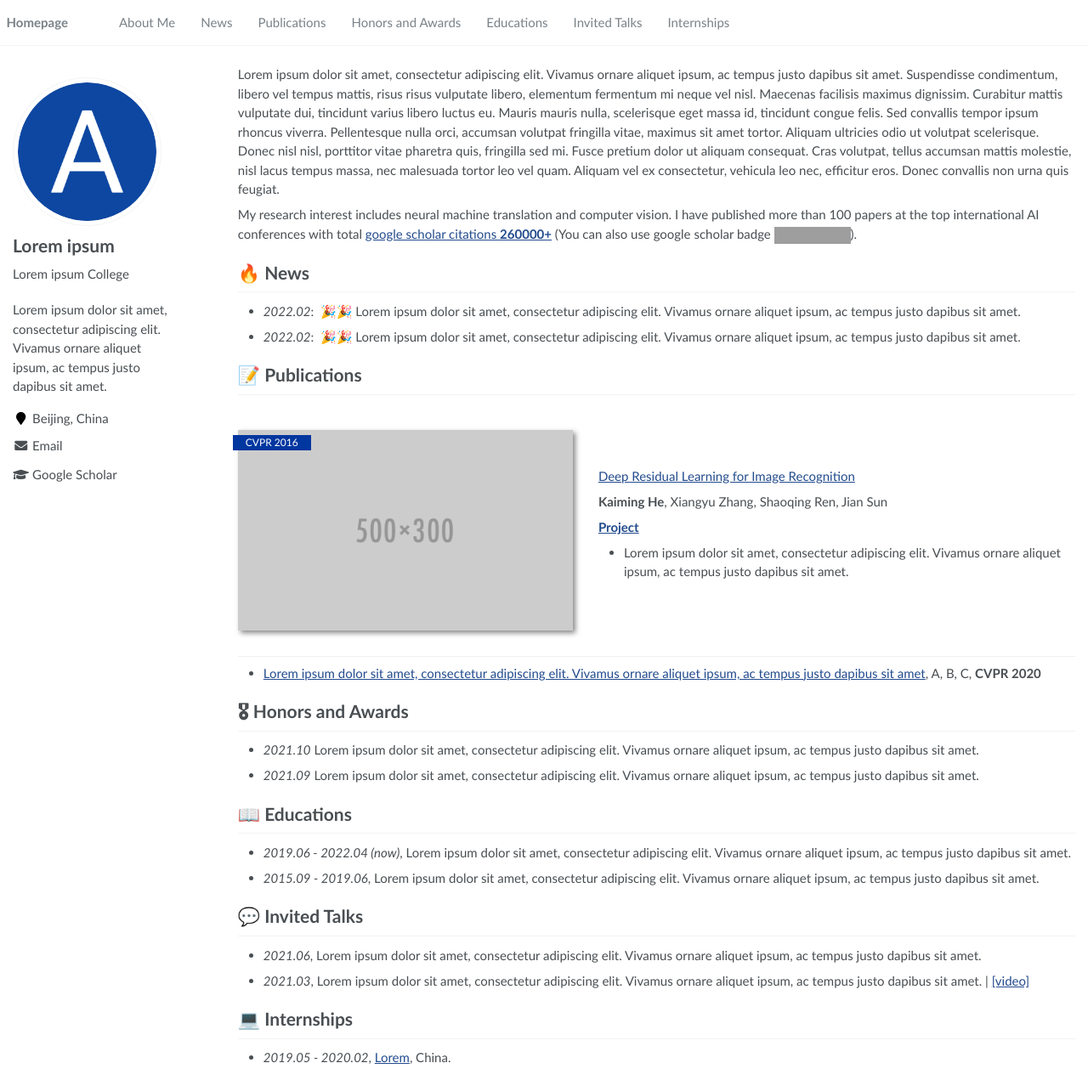
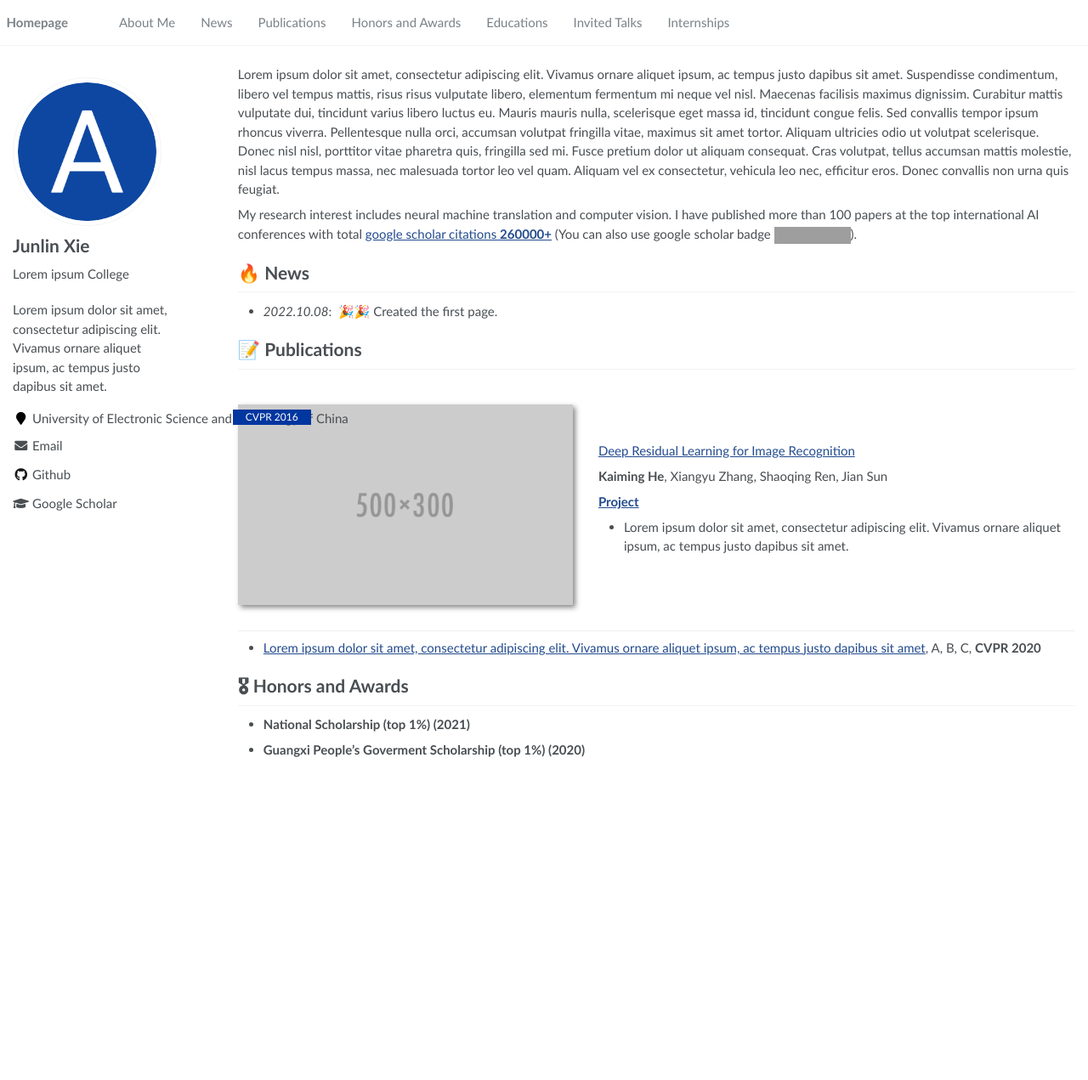
Before and after one commit to PommesPeter/scholar.sylin.host, a Jekyll site: the page built from _pages/about.md, in a window 1280 px wide and 1271 px high. Shown: the whole window at 85% size. Built offline with Jekyll 4.4.1, drawn with Linux system fonts in a browser that asks for light colours; grey boxes are pictures that could not be loaded.

Commit message:
updated config

```diff
--- a/_config.yml
+++ b/_config.yml
@@ -6,9 +6,9 @@
 # `jekyll serve`. If you change this file, please restart the server process.
 
 # Site Settings
-title                    : "Lorem ipsum"
+title                    : "Junlin Xie"
 description              : "Lorem ipsum dolor sit amet, consectetur adipiscing elit. Vivamus ornare aliquet ipsum, ac tempus justo dapibus sit amet. "
-repository               : "RayeRen/acad-homepage.github.io"
+repository               : "https://github.com/PommesPeter"
 google_scholar_stats_use_cdn : true
 
 # google analytics
@@ -21,14 +21,14 @@ baidu_site_verification  :  # get baidu_site_verification from https://ziyuan.ba
 
 # Site Author
 author:
-  name             : "Lorem ipsum"
+  name             : "Junlin Xie"
   avatar           : "images/android-chrome-512x512.png"
   bio              : "Lorem ipsum College"
-  location         : "Beijing, China"
+  location         : "University of Electronic Science and Technology of China"
   employer         :
   pubmed           :
   googlescholar    : "https://scholar.google.com/citations?user=z6OXVpIAAAAJ"
-  email            : "me@pommespeter.space"
+  email            : "mailto://me@pommespeter.space"
   researchgate     :  # e.g., "https://www.researchgate.net/profile/yourprofile"
   uri              :
   bitbucket        :
@@ -37,7 +37,7 @@ author:
   flickr           :
   facebook         :
   foursquare       :
-  github           : # e.g., "github username"
+  github           : "PommesPeter" # e.g., "github username"
   google_plus      :
   keybase          :
   instagram        :
@@ -135,7 +135,7 @@ sass:
 
 
 # Outputting
-permalink: /scholar.pommespeter.space/:categories/:title/
+permalink: /:categories/:title/
 timezone: Asia/Shanghai # http://en.wikipedia.org/wiki/List_of_tz_database_time_zones
 
 
--- a/_pages/about.md
+++ b/_pages/about.md
@@ -23,19 +23,23 @@ My research interest includes neural machine translation and computer vision. I
 
 
 # 🔥 News
-- *2022.02*: &nbsp;🎉🎉 Lorem ipsum dolor sit amet, consectetur adipiscing elit. Vivamus ornare aliquet ipsum, ac tempus justo dapibus sit amet.
-- *2022.02*: &nbsp;🎉🎉 Lorem ipsum dolor sit amet, consectetur adipiscing elit. Vivamus ornare aliquet ipsum, ac tempus justo dapibus sit amet.
+- *2022.10.08*: &nbsp;🎉🎉 Created the first page.
 
 # 📝 Publications
 
-<div class='paper-box'><div class='paper-box-image'><div><div class="badge">CVPR 2016</div><img src='images/500x300.png' alt="sym" width="100%"></div></div>
+<div class='paper-box'>
+    <div class='paper-box-image'><div>
+        <div class="badge">CVPR 2016</div>
+        <img src='images/500x300.png' alt="sym" width="100%"></div>
+    </div>
 <div class='paper-box-text' markdown="1">
 
 [Deep Residual Learning for Image Recognition](https://openaccess.thecvf.com/content_cvpr_2016/papers/He_Deep_Residual_Learning_CVPR_2016_paper.pdf)
 
 **Kaiming He**, Xiangyu Zhang, Shaoqing Ren, Jian Sun
 
-[**Project**](https://scholar.google.com/citations?view_op=view_citation&hl=zh-CN&user=DhtAFkwAAAAJ&citation_for_view=DhtAFkwAAAAJ:ALROH1vI_8AC) <strong><span class='show_paper_citations' data='DhtAFkwAAAAJ:ALROH1vI_8AC'></span></strong>
+[**Project**](https://scholar.google.com/citations?view_op=view_citation&hl=zh-CN&user=z6OXVpIAAAAJ&citation_for_view=DhtAFkwAAAAJ:ALROH1vI_8AC) <strong><span class='show_paper_citations' data='DhtAFkwAAAAJ:ALROH1vI_8AC'></span></strong>
+
 - Lorem ipsum dolor sit amet, consectetur adipiscing elit. Vivamus ornare aliquet ipsum, ac tempus justo dapibus sit amet.
 </div>
 </div>
@@ -43,16 +47,5 @@ My research interest includes neural machine translation and computer vision. I
 - [Lorem ipsum dolor sit amet, consectetur adipiscing elit. Vivamus ornare aliquet ipsum, ac tempus justo dapibus sit amet](https://github.com), A, B, C, **CVPR 2020**
 
 # 🎖 Honors and Awards
-- *2021.10* Lorem ipsum dolor sit amet, consectetur adipiscing elit. Vivamus ornare aliquet ipsum, ac tempus justo dapibus sit amet.
-- *2021.09* Lorem ipsum dolor sit amet, consectetur adipiscing elit. Vivamus ornare aliquet ipsum, ac tempus justo dapibus sit amet.
-
-# 📖 Educations
-- *2019.06 - 2022.04 (now)*, Lorem ipsum dolor sit amet, consectetur adipiscing elit. Vivamus ornare aliquet ipsum, ac tempus justo dapibus sit amet.
-- *2015.09 - 2019.06*, Lorem ipsum dolor sit amet, consectetur adipiscing elit. Vivamus ornare aliquet ipsum, ac tempus justo dapibus sit amet.
-
-# 💬 Invited Talks
-- *2021.06*, Lorem ipsum dolor sit amet, consectetur adipiscing elit. Vivamus ornare aliquet ipsum, ac tempus justo dapibus sit amet.
-- *2021.03*, Lorem ipsum dolor sit amet, consectetur adipiscing elit. Vivamus ornare aliquet ipsum, ac tempus justo dapibus sit amet.  \| [\[video\]](https://github.com/)
-
-# 💻 Internships
-- *2019.05 - 2020.02*, [Lorem](https://github.com/), China.
+- **National Scholarship (top 1%) (2021)**
+- **Guangxi People’s Goverment Scholarship (top 1%) (2020)**
```
